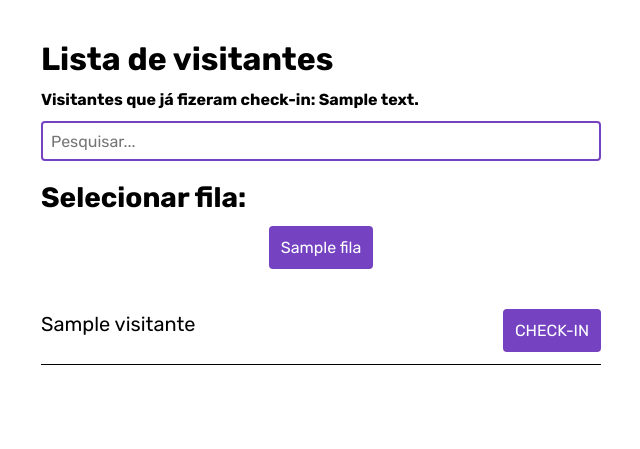
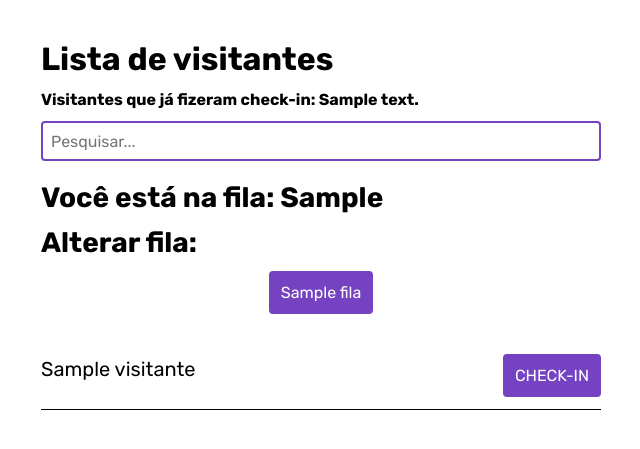
Before and after one commit to vinicius-g/Evento-XP-SciTecJr, a Node project: template app/views/index.ejs in a window 1280 px wide. Shown: the top 449 px of the page, without its empty margins (319-959 px from the left). Run offline with Node 20 templates, Linux system fonts and the light colour scheme; the template is opened without the code that fills it: most values are stand-ins (such as "Sample title", 1, 10 or a date in 2020).

Commit message:
Mostrar fila atual

```diff
--- a/app/views/index.ejs
+++ b/app/views/index.ejs
@@ -22,7 +22,8 @@
 
         <input type="text" autocomplete="off" name="nome" id="filtrar" placeholder="Pesquisar...">
 
-        <h2>Selecionar fila:</h2>
+        <h2>Você está na fila: <%- filaSelecionada %></h2>
+        <h2>Alterar fila:</h2>
 
         <div id="filas">
             <% filas.forEach(fila => { %>
```
